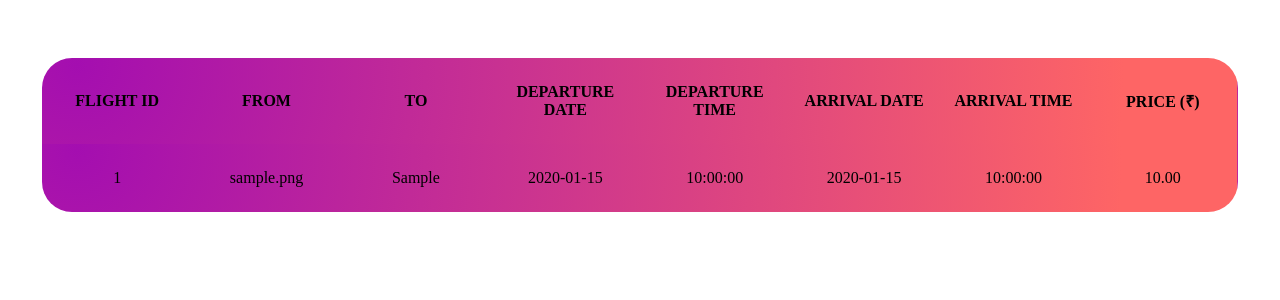
After one commit to dhwanil-ditani/Airline-Ticket-Booking-System, a PHP site: page /list_flights.php in a window 1280 px wide. The commit adds this page. Shown: the top 300 px of the page. Run offline with PHP 8.4, Linux system fonts and the light colour scheme; tables that the repository leaves empty hold one stand-in row (values such as "Sample post").

Commit message:
added list all flights option to admin console, reworked css.

```diff
--- a/Javascript/index.js
+++ b/Javascript/index.js
@@ -74,7 +74,7 @@ function loadadmin() {
 function loadBookedTickets() {
     $.post("BookedTickets.php",
     {
-        user_id: 1
+        user_id: user_id
     },
     function(data) {
         $("div.body").html(data);
--- a/admin.html
+++ b/admin.html
@@ -40,6 +40,7 @@
 </style>
 <div id='admin_page'>
     <div id="navBar">
+        <button id="list_flights_button" class="navButton">list all flights</button>
         <button id="add_flights_button" class="navButton">add flights</button>
         <button id="remove_flights_button" class="navButton">remove flights</button>
         <button id="change_prices_button" class="navButton">change prices</button>
--- /dev/null
+++ b/list_flights.php
@@ -0,0 +1,78 @@
+<?php
+
+$conn = mysqli_connect("localhost:3306", "devuser", "password", "Ticket_Booking");
+
+if (!$conn) {
+    die("Connectioecho " . $sql_query . ";n Failed" . mysqli_connect_error());
+}
+
+echo "
+<style>
+#list {
+    position: relative;
+    top: 50px;
+    margin: 0 auto;
+    border-collapse: collapse;
+    border-radius: 30px;
+    overflow: hidden;
+}
+
+.labels {
+    font-weight: 800;
+}
+
+.list_item {
+    background-image: radial-gradient( circle farthest-corner at 2.9% 7.7%,  rgba(164,14,176,1) 0%, rgba(254,101,101,1) 90% );
+}
+
+td, th {
+    text-align: center;
+    width: 10.5vw;
+    padding: 25px 7.5px;
+}
+</style>
+
+<table id='list'>
+    <tr class='list_item'>
+        <th class='labels'>FLIGHT ID</th>
+        <th class='labels'>FROM</th>
+        <th class='labels'>TO</th>
+        <th class='labels'>DEPARTURE DATE</th>
+        <th class='labels'>DEPARTURE TIME</th>
+        <th class='labels'>ARRIVAL DATE</th>
+        <th class='labels'>ARRIVAL TIME</th>
+        <th class='labels'>PRICE (₹)</th>
+    </tr>";
+
+$sql_query = "SELECT * FROM Flight;";
+$result = mysqli_query($conn, $sql_query);
+
+if (mysqli_num_rows($result) > 0) {
+    while ($row = mysqli_fetch_assoc($result)) {
+        $flight_id = $row['F_id'];
+        $src = $row['src'];
+        $des = $row['des'];
+        $depart_date = $row['depart_date'];
+        $depart_time = $row['depart_time'];
+        $arrive_date = $row['arrive_date'];
+        $arrive_time = $row['arrive_time'];
+        $amount = $row['amount'];
+
+        echo "
+        <tr class='list_item'>
+            <td>$flight_id</td>
+            <td>$src</td>
+            <td>$des</td>
+            <td>$depart_date</td>
+            <td>$depart_time</td>
+            <td>$arrive_date</td>
+            <td>$arrive_time</td>
+            <td>$amount</td>
+        </tr>";
+    }
+}
+
+echo "</table>";
+
+mysqli_close($conn);
+?>
--- a/payment.html
+++ b/payment.html
@@ -6,7 +6,7 @@
         border: 0px;
         border-radius: 25px;
         padding: 25px;
-        padding-bottom: 5px;
+        padding-bottom: 10px;
         margin: 0 auto;
         width: 80vw;
     }
@@ -26,7 +26,7 @@
         margin-top: 10px;
         margin-bottom: 10px;
         margin-right: 10px;
-        width: 2.5vw;
+        width: 45px;
         height: 35px;
     }
 
@@ -110,7 +110,7 @@
             </label>
 
             <label for="cvv" id="cvv_label" class="labels">CVV<br>
-                <input type="text" id="cvv" class="cvv_dates" required/>
+                <input type="number" id="cvv" class="cvv_dates" min="100" max="999"required/>
             </label>
 
             <label for="cvv" id="cvv_label" class="labels">EXPIRATION DATE (MM/YY)<br>
```
Also changed, not shown: Javascript/admin.js (+10 -0 lines), search.php (+44 -36 lines).
